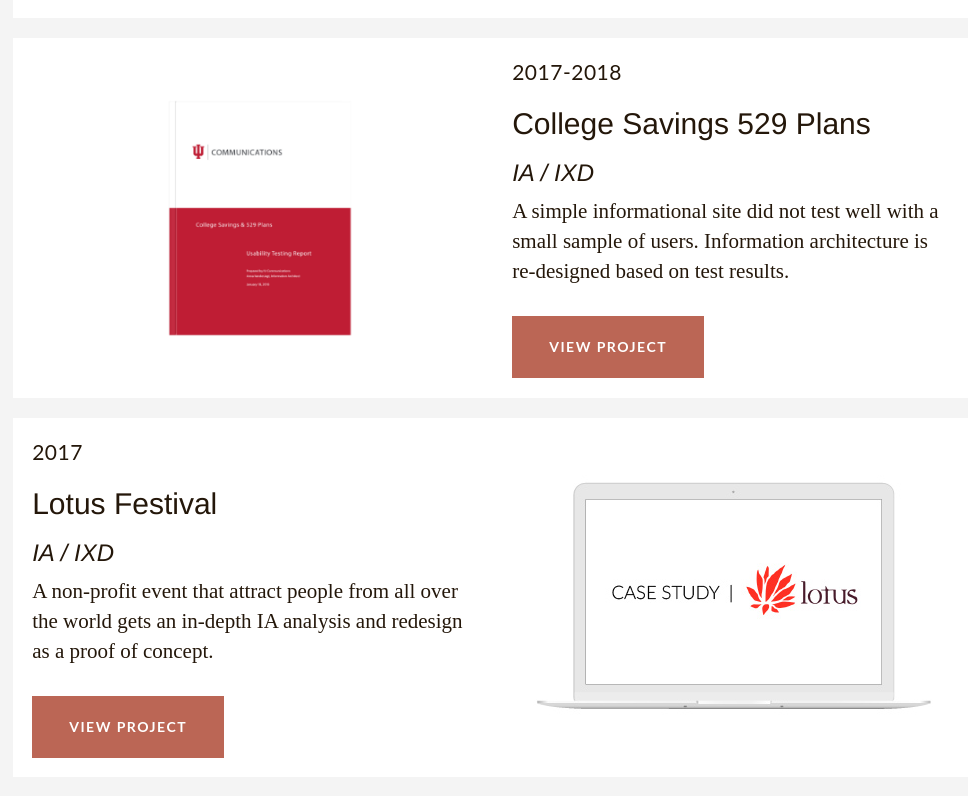
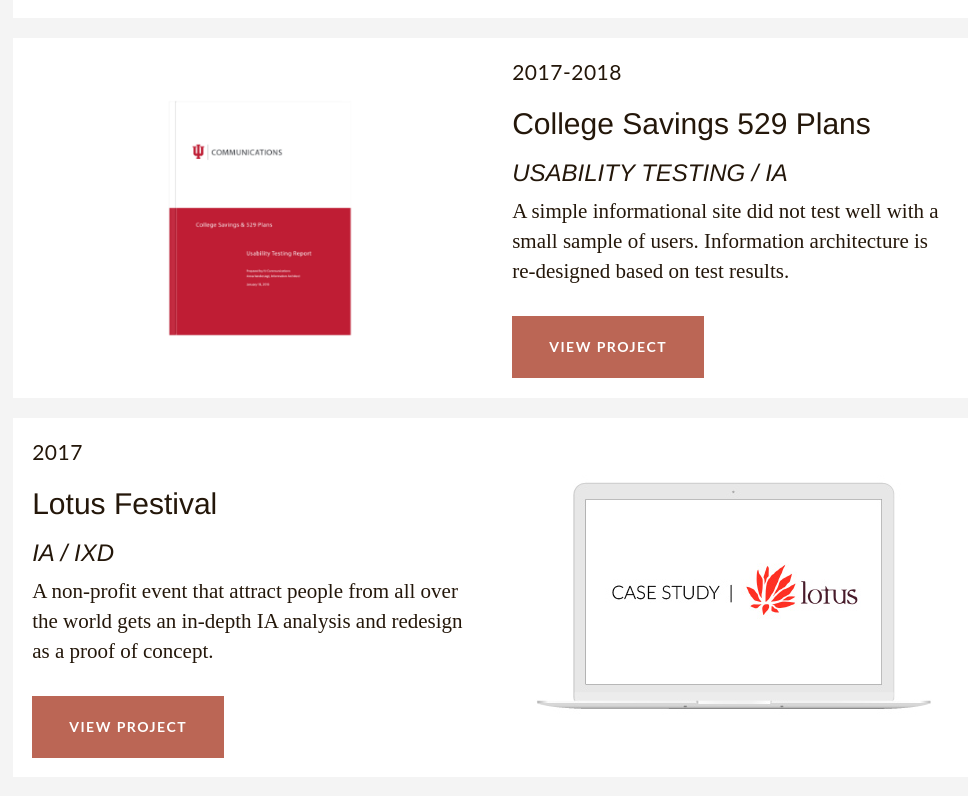
Before and after one commit to justinkahrs/portfolio-react, a React (Create React App) app: page / in a window 1280 px wide. Shown: the part 2324-3120 px from the top of the page, without its empty margins (147-1115 px from the left). Built offline with nearby package versions, Linux system fonts and the light colour scheme; what webfontloader would draw is missing.

Commit message:
fix college 529 subtitle copy

```diff
--- a/src/projects/College529/index.js
+++ b/src/projects/College529/index.js
@@ -9,7 +9,7 @@ export default {
   title: 'College Savings 529 Plans',
   hero,
   thumbnail,
-  subTitle: 'IA / IXD',
+  subTitle: 'USABILITY TESTING / IA',
   blurb: `A simple informational site did not test well with a small sample of users. Information architecture is re-designed based on test results.`,
   taskPic,
   taskPic2,
```
